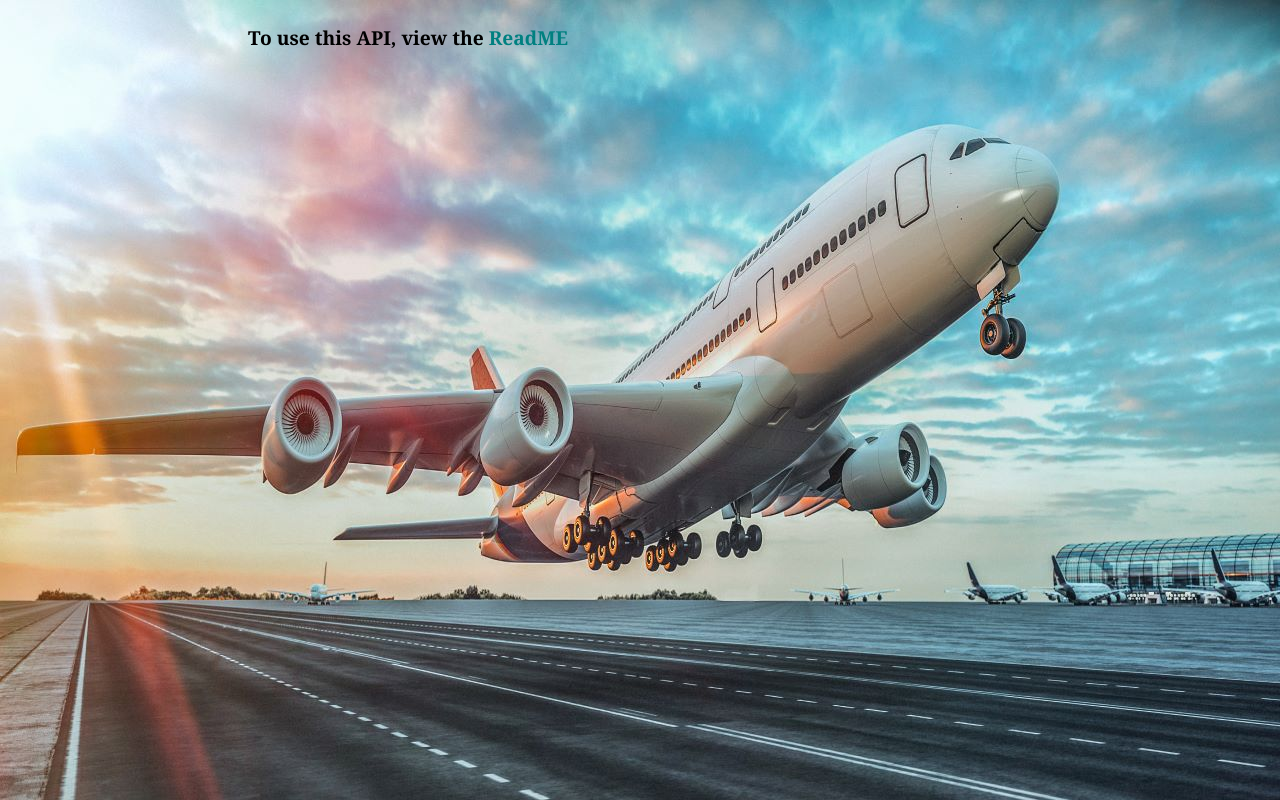
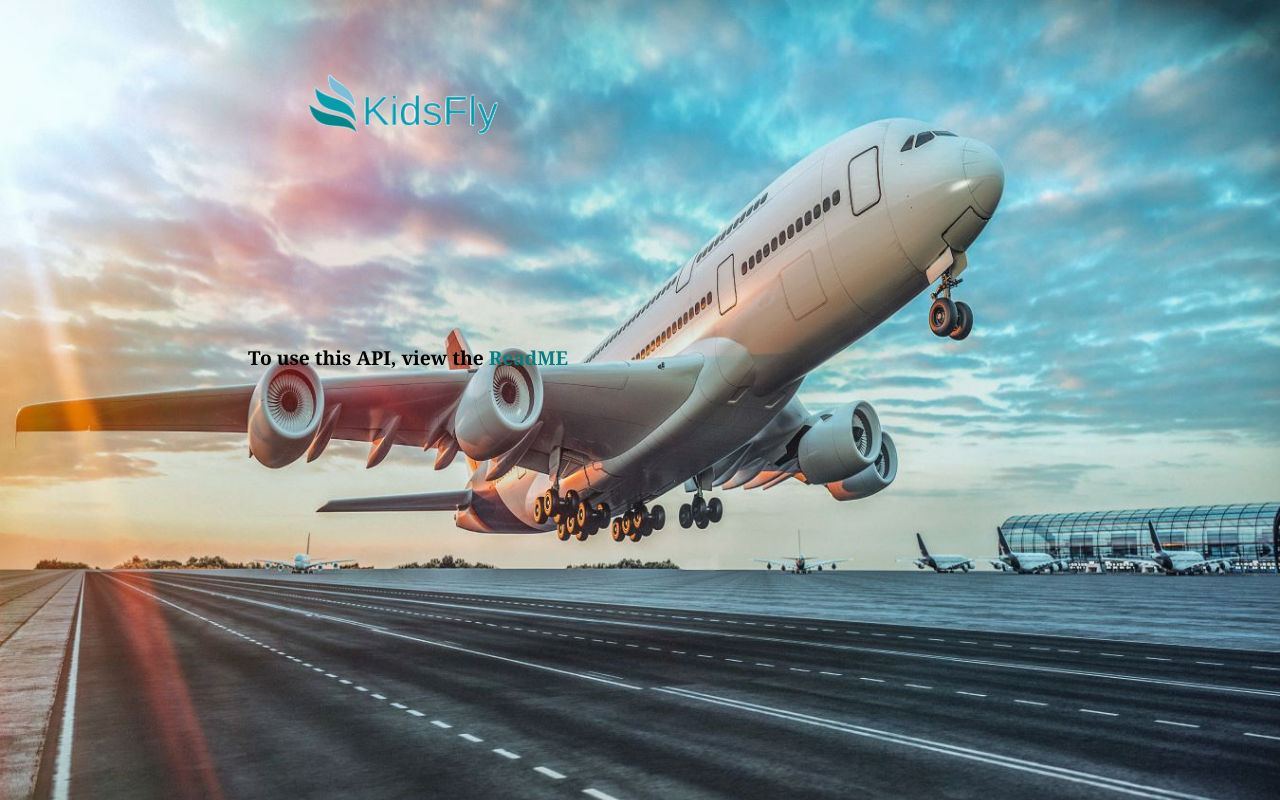
Before and after one commit to kids-fly/backend, a website: page index.html in a window 1280 px wide. Drawn offline with Linux system fonts and the light colour scheme; files whose address does not match are found by name.

Commit message:
fix background

```diff
--- a/index.html
+++ b/index.html
@@ -11,6 +11,8 @@
         .body {
             display: flex;
             background: url('./banner.jpg');
+            background-repeat:no-repeat;
+            background-size:cover;
             height: 100%;
             width: 100vh;
             flex-direction:column;
@@ -20,7 +22,9 @@
         .logo {
             width: 50%;
             background: url('./kidsfly.png');
-            height:40%;
+            background-repeat:no-repeat;
+            background-size:contain;
+            height:40vh;
         }
 
         .link {
```
